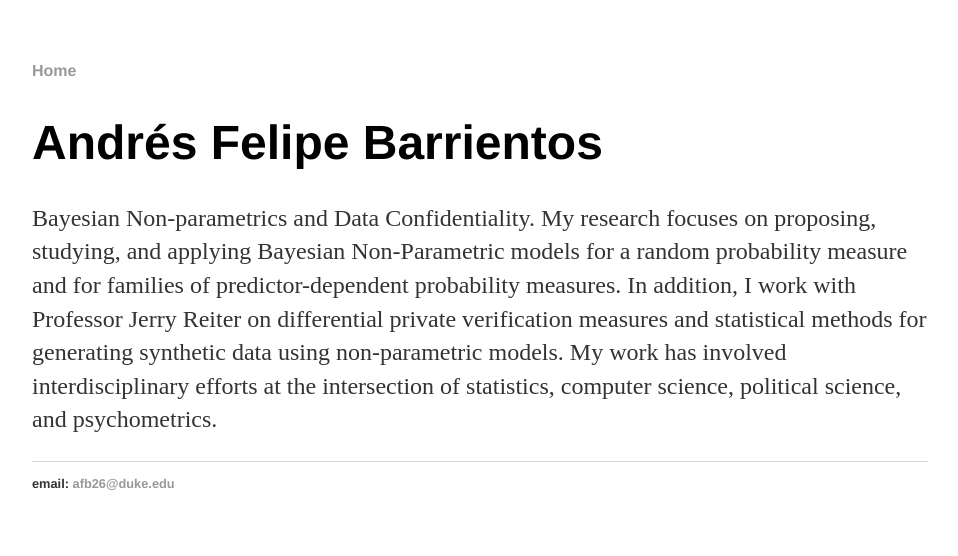
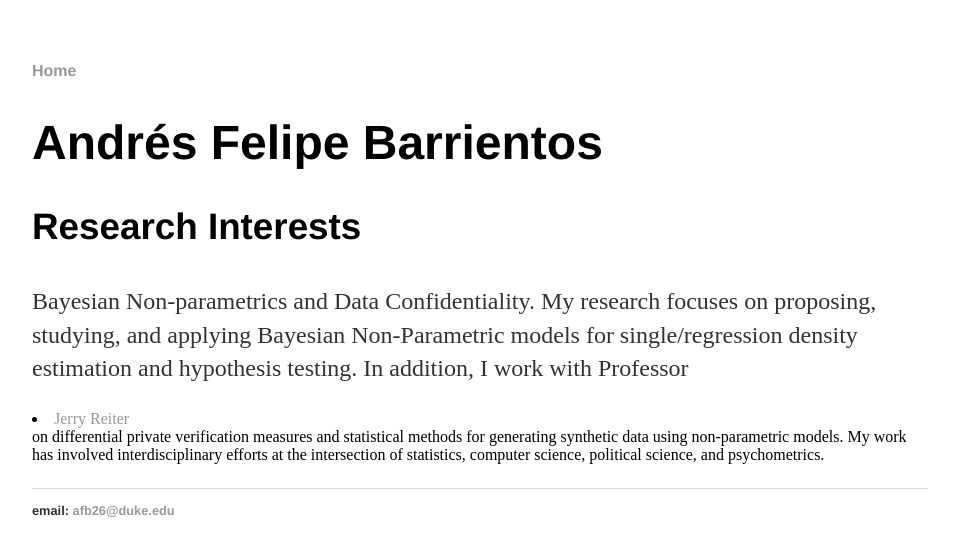
Before and after one commit to anfebar/anfebar.github.io, a Jekyll site: the page built from index.html, in a window 1280 px wide. Shown: the top 556 px of the page, without its empty margins (160-1118 px from the left). Built offline with Jekyll 4.4.1, drawn with Linux system fonts in a browser that asks for light colours.

Commit message:
Update index.html

```diff
--- a/index.html
+++ b/index.html
@@ -5,5 +5,6 @@ title: Andres F. Barrientos
 
 		<div class="blurb">
 			<h1>Andrés Felipe Barrientos</h1>
-			<p>Bayesian Non-parametrics and Data Confidentiality. My research focuses on proposing, studying, and applying Bayesian Non-Parametric models for a random probability measure and for families of predictor-dependent probability measures. In addition, I work with Professor Jerry Reiter on differential private verification measures and statistical methods for generating synthetic data using non-parametric models. My work has involved interdisciplinary efforts at the intersection of statistics, computer science, political science, and psychometrics.</p>
+			<h3>Research Interests</h3>
+			<p>Bayesian Non-parametrics and Data Confidentiality. My research focuses on proposing, studying, and applying Bayesian Non-Parametric models for single/regression density estimation and hypothesis testing. In addition, I work with Professor <li><a href="http://www2.stat.duke.edu/~jerry/">Jerry Reiter</a></li> on differential private verification measures and statistical methods for generating synthetic data using non-parametric models. My work has involved interdisciplinary efforts at the intersection of statistics, computer science, political science, and psychometrics.</p>
 		</div>
```
